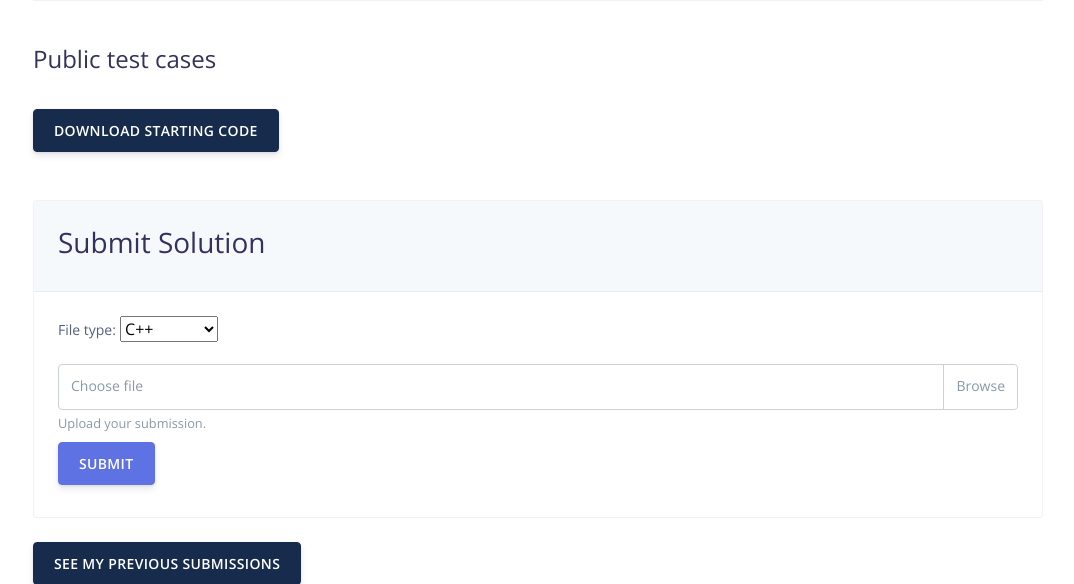
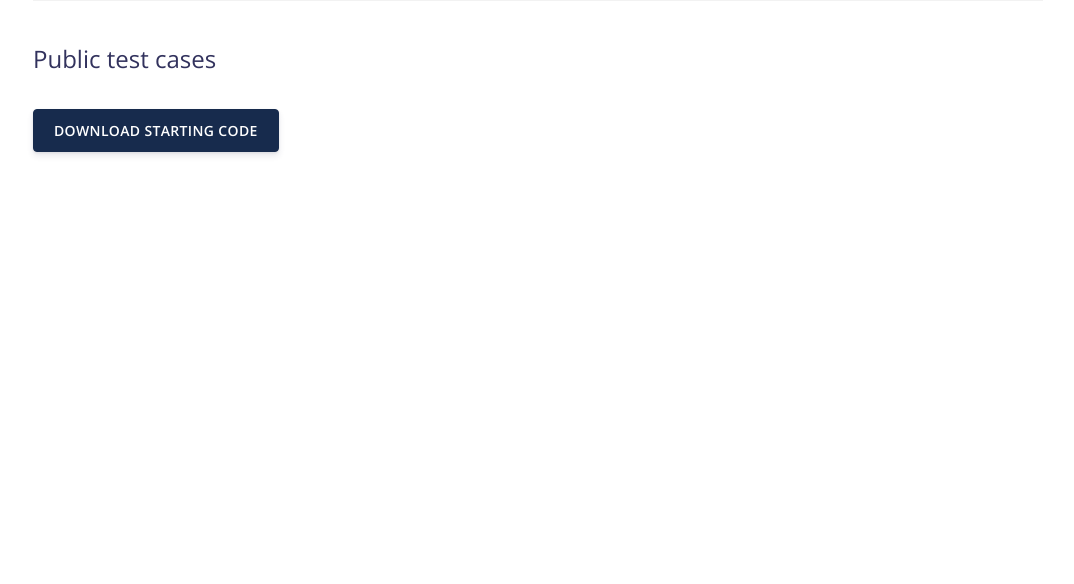
Before and after one commit to vbsinha/autojudge, a Django app: page /judge/problem/000/ in a window 1280 px wide. Shown: the part 959-1543 px from the top of the page, without its empty margins (102-1176 px from the left). After the commit the page ends 1115 px from the top, so only its background shows below. Run offline with Django 3.2, Linux system fonts and the light colour scheme; a user stored in the database is signed in; tables that the repository leaves empty hold one stand-in row (values such as "Sample post"); some libraries are stand-ins or nearby versions.

Commit message:
Adding fix for submission after hard deadline

```diff
--- a/judge/templates/judge/problem_detail.html
+++ b/judge/templates/judge/problem_detail.html
@@ -239,7 +239,7 @@
     </div>
 </div>
 
-{% if type == 'Participant' and user.is_authenticated %}
+{% if type == 'Participant' and user.is_authenticated and curr_time < problem.contest.hard_end_datetime %}
 <div class="row">
     <div class="col-12 my-4">
         <div class="card">
--- a/judge/views.py
+++ b/judge/views.py
@@ -406,7 +406,7 @@ def problem_detail(request, problem_id):
     }
     if perm is False and user is None:
         pass
-    elif perm is False and user.is_authenticated:
+    elif perm is False and user.is_authenticated and timezone.now() < problem.contest.hard_end_datetime:
         if request.method == 'POST':
             form = NewSubmissionForm(request.POST, request.FILES)
             if form.is_valid():
```
